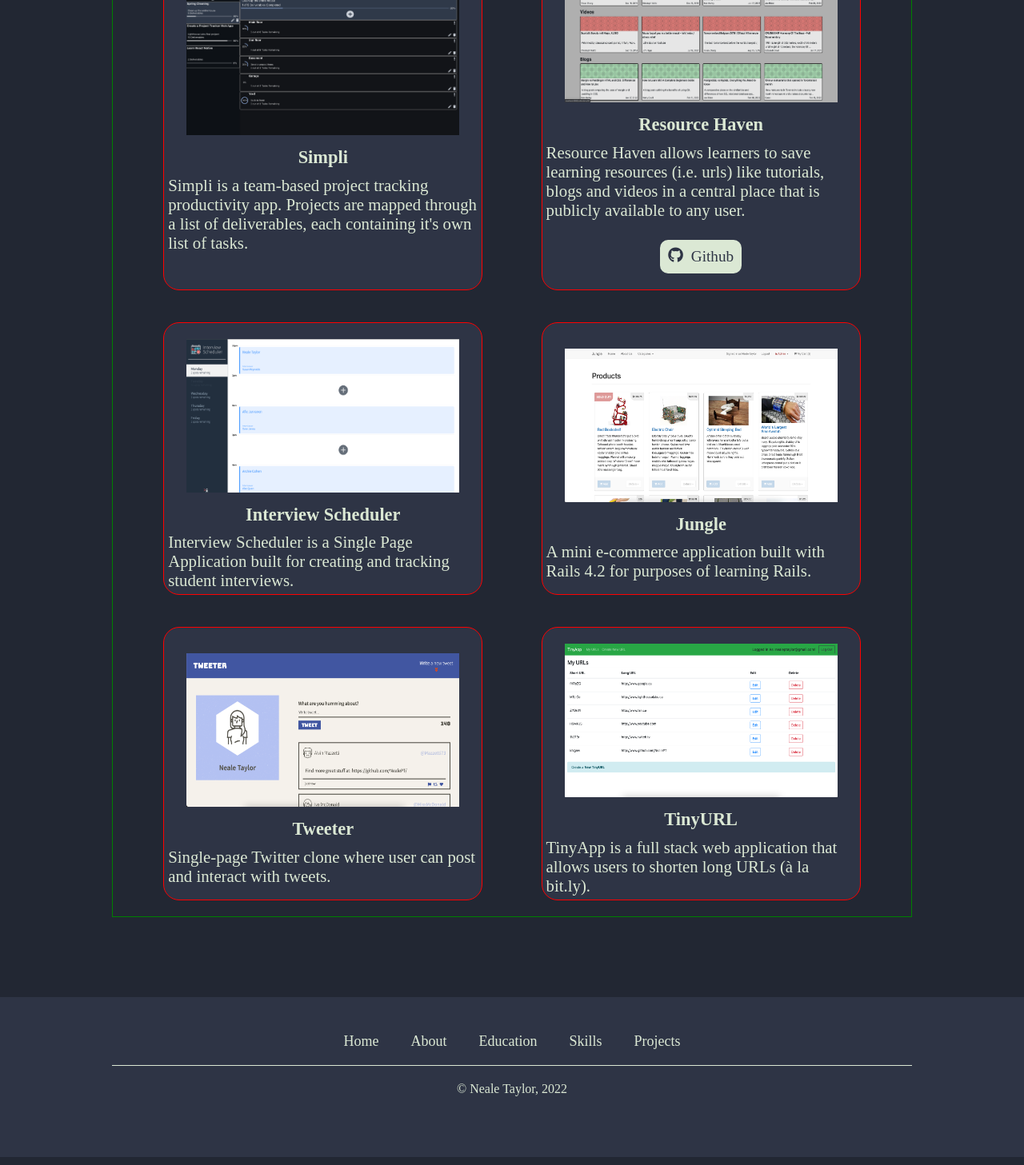
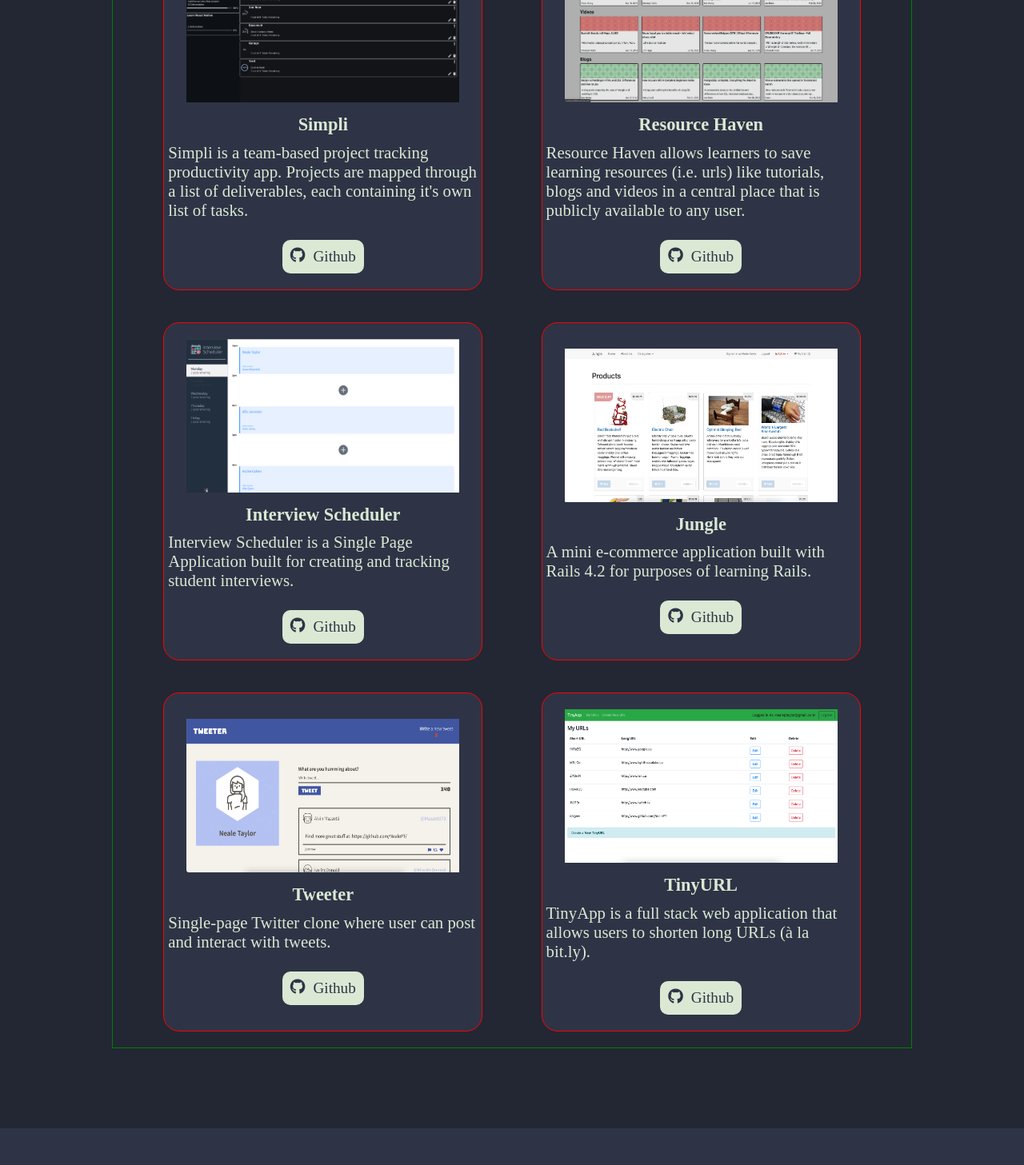
Before and after one commit to NealePT/nealetaylorcom, a React (Create React App) app in the folder react-site/: page / in a window 1280 px wide. Shown: the part 2700-4157 px from the top of the page at 80% size. Built offline with nearby package versions, Linux system fonts and the light colour scheme.

Commit message:
add gitbuttons to each project

```diff
--- a/react-site/src/components/Projects.jsx
+++ b/react-site/src/components/Projects.jsx
@@ -10,6 +10,10 @@ export default function Projects(props) {
           <img src="../../assets/simpliScreenshot.png" alt="Simpli Screenshot"  />
           <h5>Simpli</h5>
           <h6>Simpli is a team-based project tracking productivity app. Projects are mapped through a list of deliverables, each containing it's own list of tasks.</h6>
+          <a href="https://github.com/NealePT/lhl-midterm" className="gitButton">
+            <i class="fa-brands fa-github"></i>
+            <p>Github</p>
+          </a>
         </div>
         <div class="item">
           <img src="../../assets/resourceHavenScreenshot.png" alt="Resource Haven Screenshot"  />
@@ -24,21 +28,37 @@ export default function Projects(props) {
           <img src="../../assets/schedulerScreenshot.png" alt="Scheduler Screenshot"  />
           <h5>Interview Scheduler</h5>
           <h6>Interview Scheduler is a Single Page Application built for creating and tracking student interviews.</h6>
+          <a href="https://github.com/NealePT/lhl-midterm" className="gitButton">
+            <i class="fa-brands fa-github"></i>
+            <p>Github</p>
+          </a>
         </div>
         <div class="item">
           <img src="../../assets/jungleScreenshot.png" alt="Jungle Screenshot"  />
           <h5>Jungle</h5>
           <h6>A mini e-commerce application built with Rails 4.2 for purposes of learning Rails.</h6>
+          <a href="https://github.com/NealePT/lhl-midterm" className="gitButton">
+            <i class="fa-brands fa-github"></i>
+            <p>Github</p>
+          </a>
         </div>
         <div class="item">
           <img src="../../assets/tweeterScreenshot.png" alt="Tweeter Screenshot"  />
           <h5>Tweeter</h5>
           <h6>Single-page Twitter clone where user can post and interact with tweets.</h6>
+          <a href="https://github.com/NealePT/lhl-midterm" className="gitButton">
+            <i class="fa-brands fa-github"></i>
+            <p>Github</p>
+          </a>
         </div>
         <div class="item">
           <img src="../../assets/tinyUrlScreenshot.png" alt="TinyURL Screenshot"  />
           <h5>TinyURL</h5>
           <h6>TinyApp is a full stack web application that allows users to shorten long URLs (à la bit.ly).</h6>
+          <a href="https://github.com/NealePT/lhl-midterm" className="gitButton">
+            <i class="fa-brands fa-github"></i>
+            <p>Github</p>
+          </a>
         </div>
         </div>
       </div>
```
